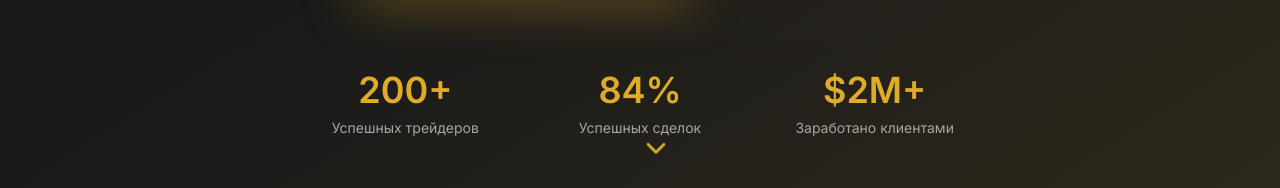
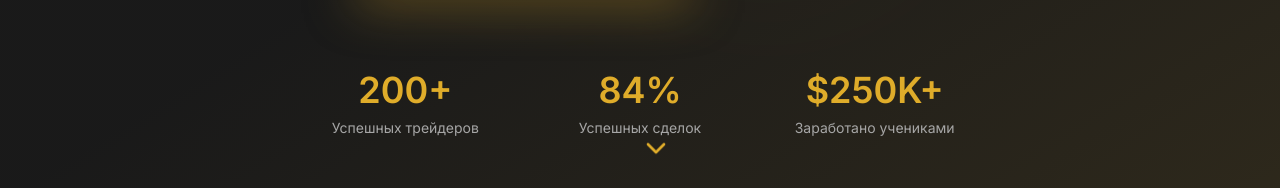
Before and after one commit to pr-poehali-dev/crypto-forex-landing, a React (Vite) app: page / in a window 1280 px wide. Shown: the part 598-786 px from the top of the page. Built offline with nearby package versions, Linux system fonts and the light colour scheme.

Commit message:
Обновление 2 компонентов

```diff
--- a/src/pages/Index.tsx
+++ b/src/pages/Index.tsx
@@ -58,8 +58,8 @@ const Index = () => {
                 <div className="text-sm text-muted-foreground">Успешных сделок</div>
               </div>
               <div className="text-center">
-                <div className="text-4xl font-bold text-primary mb-2">$2M+</div>
-                <div className="text-sm text-muted-foreground">Заработано клиентами</div>
+                <div className="text-4xl font-bold text-primary mb-2">$250K+</div>
+                <div className="text-sm text-muted-foreground">Заработано учениками</div>
               </div>
             </div>
           </div>
```
